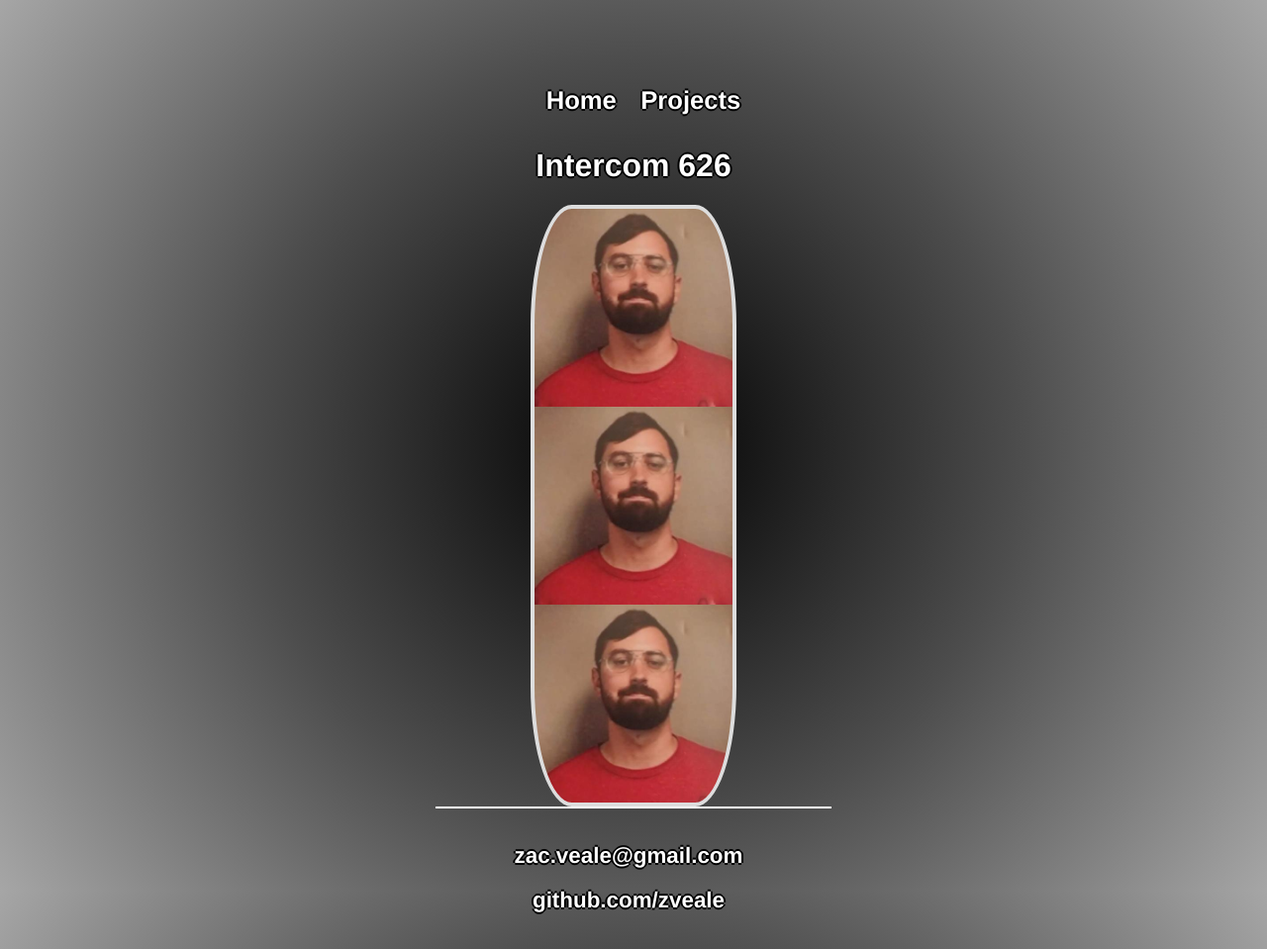
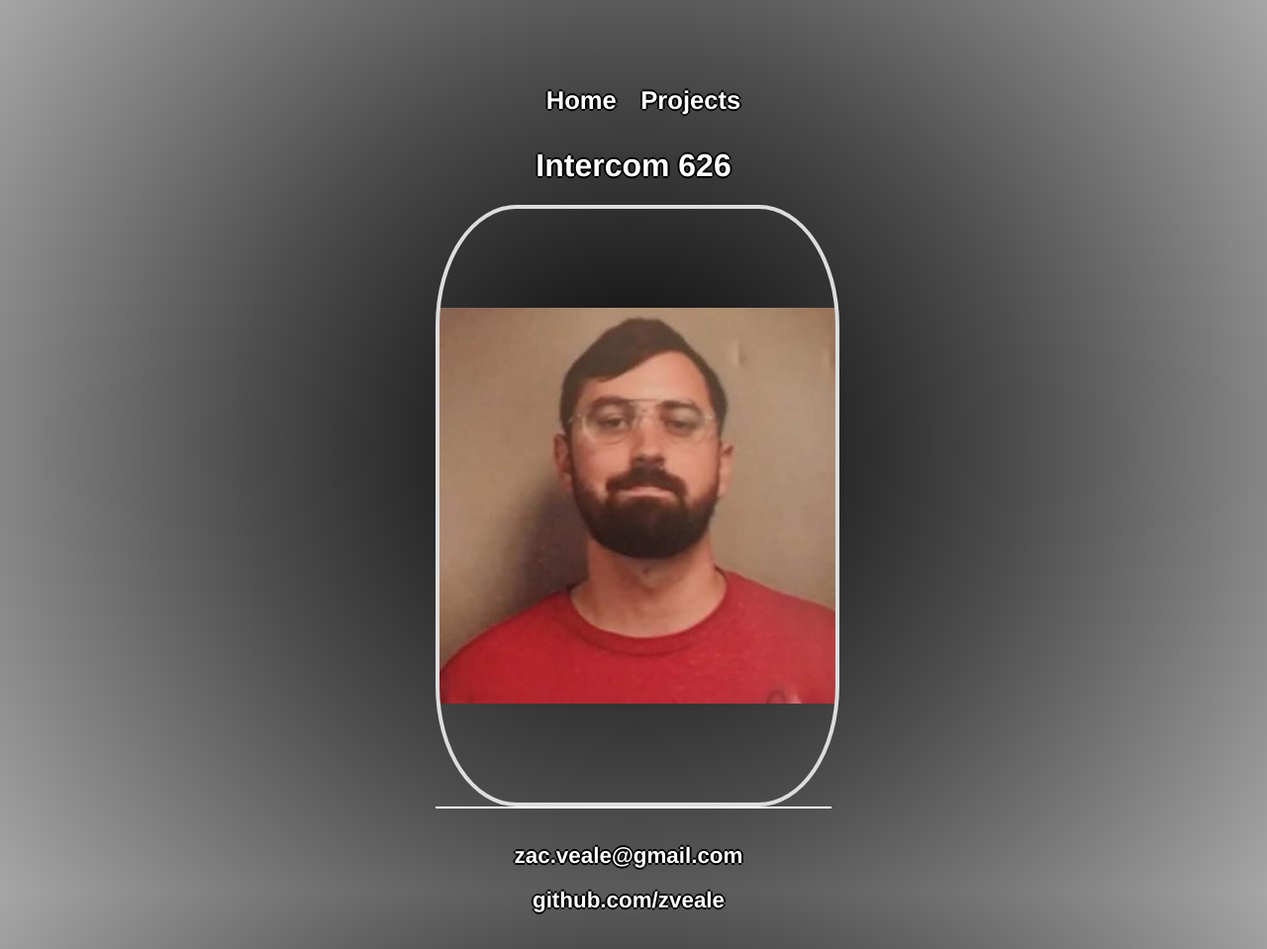
Before and after one commit to zveale/zveale.github.io, a Jekyll site: the page built from projects/index.html, in a window 1280 px wide. Shown: the whole page at 99% size. Built offline with Jekyll 4.4.1, drawn with Linux system fonts in a browser that asks for light colours.

Commit message:
Update main.css

```diff
--- a/css/main.css
+++ b/css/main.css
@@ -20,6 +20,7 @@ body {
 .container .intercomPhoto {
 	width: 800px;
 	height: 600px;
+	background-repeat: no-repeat;
 	background-image: url("/assets/ProfilePhoto.png");
 	background-size: 100%;
 	background-position: center;
@@ -27,7 +28,7 @@ body {
 	border-radius: 20%;
 	margin-left: auto;
     margin-right: auto;
-    width: 50%;
+    width: 100%;
 }
 nav ul {
     font-family:'Helvetica', 'Arial', 'Sans-Serif';
```
